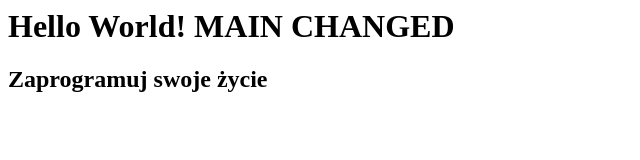
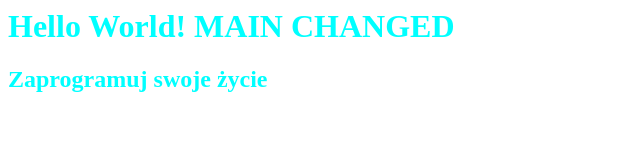
Before and after one commit to Ewa28/testing-repository-gh, a plain HTML site: page index.html in a window 1280 px wide. Shown: the whole page, without its empty margins (0-640 px from the left). Drawn offline with Linux system fonts and the light colour scheme.

Commit message:
Changes in class body

```diff
--- a/index.html
+++ b/index.html
@@ -7,7 +7,7 @@
     <title>Document</title>
 </head>
 
-<body>
+<body class="container2" style="color: aqua;">
     <h1>Hello World! MAIN CHANGED</h1>
     <h2>Zaprogramuj swoje życie</h2>
 </body>
```
